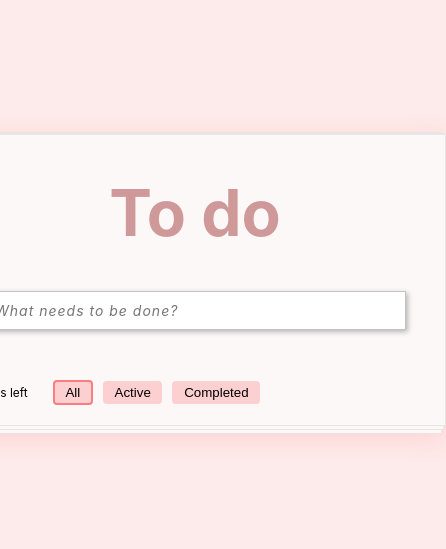
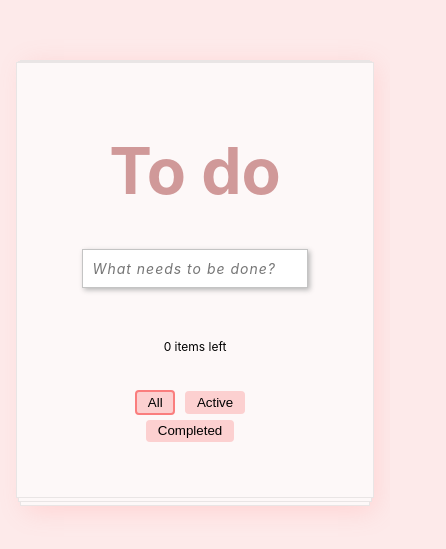
Before and after one commit to PaulinaKaczo/todo, a React (Vite) app: page / in a window 390 px wide. Shown: the part 139-688 px from the top of the page, 446 px wide, since content can reach past the window. Built offline with nearby package versions, Linux system fonts and the light colour scheme.

Commit message:
corret in styles css, add RWD

```diff
--- a/src/components/ClearTasks.jsx
+++ b/src/components/ClearTasks.jsx
@@ -1,7 +1,11 @@
 import React from "react";
 
 function ClearTasks({ handleDeleteCompleted }) {
-  return <button onClick={handleDeleteCompleted}>Clear completed</button>;
+  return (
+    <button className="btn_clear" onClick={handleDeleteCompleted}>
+      Clear completed
+    </button>
+  );
 }
 
 export default ClearTasks;
--- a/src/components/Filters.jsx
+++ b/src/components/Filters.jsx
@@ -2,7 +2,7 @@ import React from "react";
 
 function Filters({ filter, setFilter }) {
   return (
-    <div>
+    <div className="btn_filter">
       <button
         className={filter === "all" ? "current-filter" : ""}
         onClick={() => setFilter("all")}
--- a/src/index.css
+++ b/src/index.css
@@ -16,6 +16,8 @@ body {
 
 #root {
   text-align: center;
+  margin: 20px;
+  width: 600px;
 }
 
 .app_wrapper--third {
@@ -35,13 +37,13 @@ body {
 }
 
 .app_wrapper--main {
-  width: 500px;
+
   margin-bottom: 3px;
   margin-right: -3px;
   margin-left: -3px;
   border: 1px solid rgba(173, 173, 173, 0.25);
   background-color: #fdf8f8;
-  /*padding: 40px 80px;*/
+  padding: 30px 50px;
 }
 
 h1 {
@@ -137,9 +139,9 @@ input[value] {
   font-size: 12px;
   font-family: inherit;
   display: flex;
-  gap: 25px;
   padding: 20px;
   align-items: center;
+  gap: 34px;
 }
 
 button {
@@ -165,3 +167,21 @@ button:hover {
 .btn_delete:hover {
   border: none;
 }
+
+.btn_clear {
+  margin-right: 0;
+}
+
+@media only screen and (max-width: 650px) {
+  .buttons {
+    flex-direction: column;
+    align-items: center;
+  }
+
+  .btn_filter button{
+    margin-bottom: 5px;
+  }
+  #root {
+    max-width: 500px;
+  }
+}
```
